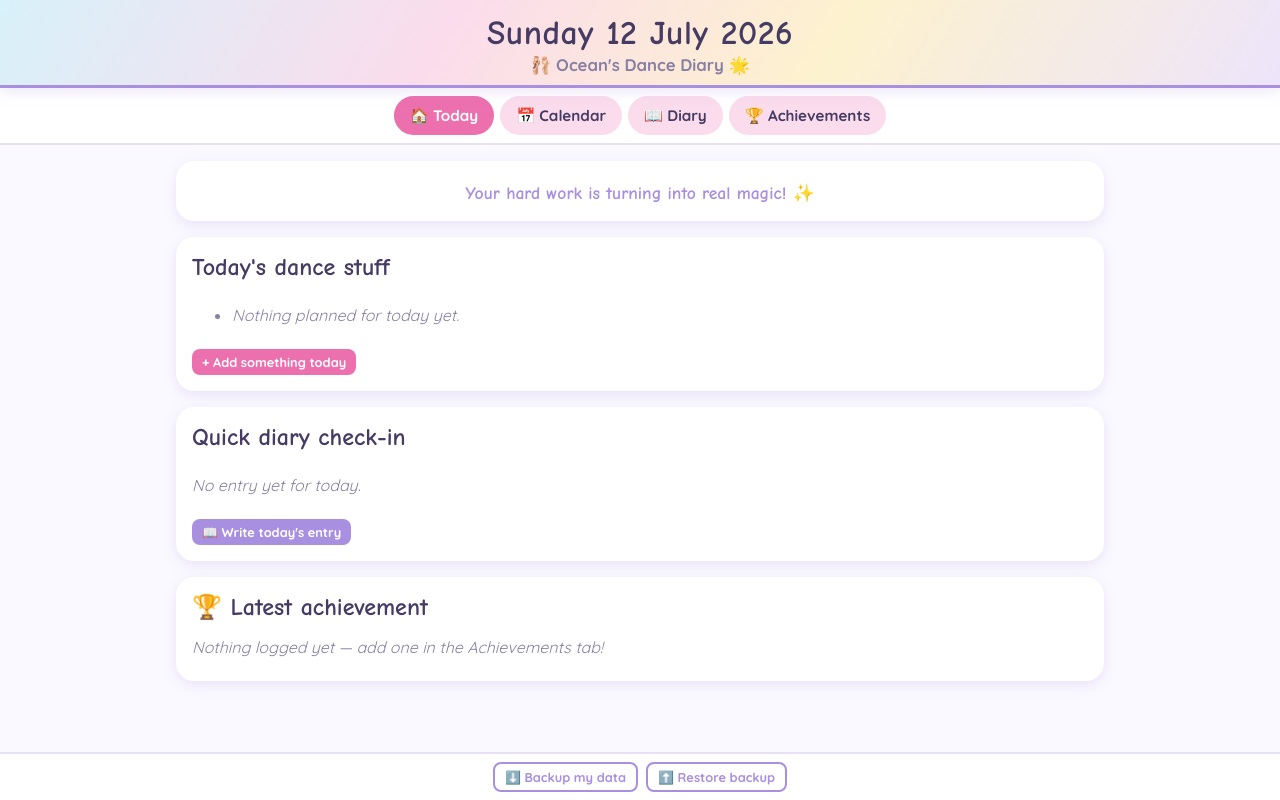
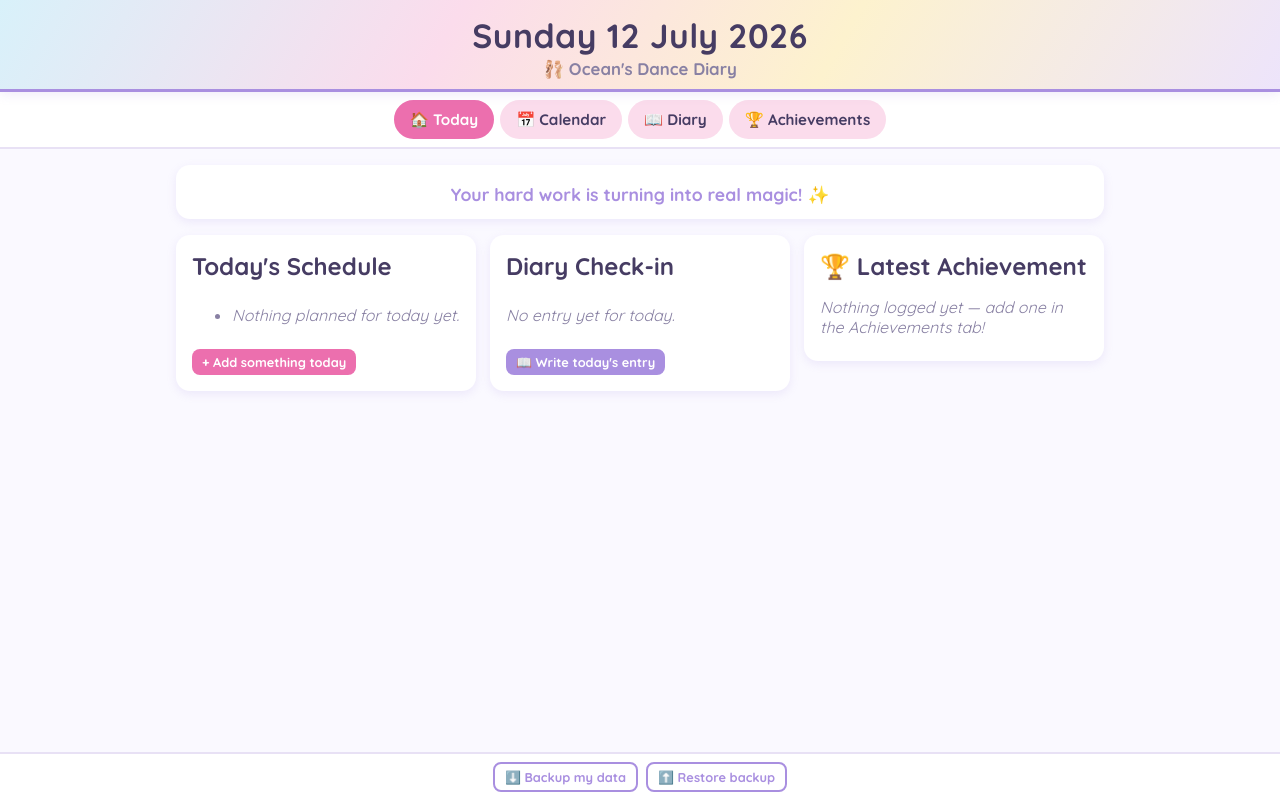
Before and after one commit to ocean-loves-dance/ocean-loves-dance.github.io, a plain HTML site: page index.html in a window 1280 px wide. Drawn offline with Linux system fonts and the light colour scheme.

Commit message:
Add files via upload

```diff
--- a/index.html
+++ b/index.html
@@ -24,8 +24,8 @@
   --blue:#57b8de;
   --blue-light:#d8f1fa;
   --line:#e8e1f5;
-  --shadow:0 4px 14px rgba(169,143,224,0.20);
-  --radius:18px;
+  --shadow:0 3px 10px rgba(169,143,224,0.16);
+  --radius:14px;
 }
 @media (prefers-color-scheme: dark){
   :root{
@@ -45,6 +45,38 @@
     --shadow:0 4px 14px rgba(0,0,0,0.45);
   }
 }
+:root[data-theme="dark"]{
+  --bg:#221e33;
+  --card-bg:#2e2a47;
+  --ink:#f1edfb;
+  --ink-soft:#b6add1;
+  --pink:#f485bc;
+  --pink-light:#4a2f45;
+  --purple:#bba3ea;
+  --purple-light:#3b2f55;
+  --gold:#f5ce6c;
+  --gold-light:#453a22;
+  --blue:#72c6e6;
+  --blue-light:#20404a;
+  --line:#443a5e;
+  --shadow:0 4px 14px rgba(0,0,0,0.45);
+}
+:root[data-theme="light"]{
+  --bg:#faf9ff;
+  --card-bg:#ffffff;
+  --ink:#463c63;
+  --ink-soft:#8880a3;
+  --pink:#ec6fae;
+  --pink-light:#fbdcec;
+  --purple:#a98fe0;
+  --purple-light:#ede4fb;
+  --gold:#f0c24e;
+  --gold-light:#fdf2ce;
+  --blue:#57b8de;
+  --blue-light:#d8f1fa;
+  --line:#e8e1f5;
+  --shadow:0 3px 10px rgba(169,143,224,0.16);
+}
 *{box-sizing:border-box}
 html,body{margin:0;padding:0}
 body{
@@ -55,7 +87,7 @@ body{
   padding-bottom:70px;
 }
 button,input,select,textarea{font-family:inherit;color:inherit}
-h1,h2,h3{font-family:'Comic Neue',cursive;margin:0 0 8px}
+h1,h2,h3{font-family:'Quicksand',sans-serif;font-weight:700;margin:0 0 8px}
 .app-header{
   position:sticky;top:0;z-index:20;
   background:linear-gradient(120deg,var(--blue-light) 0%,var(--pink-light) 35%,var(--gold-light) 65%,var(--purple-light) 100%);
@@ -65,7 +97,7 @@ h1,h2,h3{font-family:'Comic Neue',cursive;margin:0 0 8px}
   box-shadow:var(--shadow);
 }
 .today-date{
-  font-family:'Comic Neue',cursive;
+  font-family:'Quicksand',sans-serif;
   font-weight:700;
   font-size:clamp(1.3rem,4.5vw,2.1rem);
   color:var(--ink);
@@ -109,6 +141,14 @@ main{max-width:960px;margin:0 auto;padding:16px}
   padding:16px;
   margin-bottom:16px;
 }
+.affirmation-banner{padding:12px 16px}
+.today-grid{
+  display:grid;
+  grid-template-columns:repeat(auto-fit,minmax(220px,1fr));
+  gap:14px;
+  align-items:start;
+}
+.today-grid .card{margin-bottom:0}
 .btn{
   background:var(--purple);
   color:#fff;
@@ -144,7 +184,7 @@ main{max-width:960px;margin:0 auto;padding:16px}
 
 /* Today tab */
 .affirmation{
-  font-family:'Comic Neue',cursive;font-weight:700;font-size:1.1rem;
+  font-family:'Quicksand',sans-serif;font-weight:700;font-size:1.1rem;
   text-align:center;color:var(--purple);padding:6px 0 2px;
 }
 .today-events li,.event-chip{list-style:none}
@@ -159,7 +199,7 @@ main{max-width:960px;margin:0 auto;padding:16px}
 /* Calendar */
 .cal-subnav{display:flex;gap:8px;justify-content:center;margin-bottom:10px;flex-wrap:wrap}
 .cal-nav{display:flex;align-items:center;justify-content:center;gap:10px;margin-bottom:12px}
-.cal-nav-label{font-family:'Comic Neue',cursive;font-weight:700;font-size:1.1rem;min-width:180px;text-align:center}
+.cal-nav-label{font-family:'Quicksand',sans-serif;font-weight:700;font-size:1.1rem;min-width:180px;text-align:center}
 .week-grid{display:grid;grid-template-columns:repeat(7,1fr);gap:8px}
 @media (max-width:700px){.week-grid{grid-template-columns:1fr}}
 .day-col{background:var(--bg);border:2px solid var(--line);border-radius:12px;padding:8px;min-height:90px}
@@ -220,7 +260,7 @@ footer{
 
 <header class="app-header">
   <div class="today-date" id="todayDate"></div>
-  <div class="app-title">🩰 Ocean's Dance Diary 🌟</div>
+  <div class="app-title">🩰 Ocean's Dance Diary</div>
 </header>
 
 <nav class="tabs">
@@ -233,22 +273,24 @@ footer{
 <main>
 
   <section id="tab-today" class="tab-panel active">
-    <div class="card">
+    <div class="card affirmation-banner">
       <div class="affirmation" id="affirmation"></div>
     </div>
-    <div class="card">
-      <h2>Today's dance stuff</h2>
+    <div class="today-grid">
+      <div class="card tile">
+        <h2>Today's Schedule</h2>
         <ul id="todayEventsList"></ul>
         <button class="btn secondary small" onclick="openAddEventModal(fmtDate(new Date()))">+ Add something today</button>
       </div>
-    <div class="card">
-      <h2>Quick diary check-in</h2>
+      <div class="card tile">
+        <h2>Diary Check-in</h2>
         <p class="empty-note" id="todayDiaryStatus"></p>
         <button class="btn small" onclick="goToDiaryForToday()">📖 Write today's entry</button>
       </div>
-    <div class="card" id="recentAchieveCard">
-      <h2>🏆 Latest achievement</h2>
+      <div class="card tile" id="recentAchieveCard">
+        <h2>🏆 Latest Achievement</h2>
         <div id="recentAchieve" class="empty-note">Nothing logged yet — add one in the Achievements tab!</div>
+      </div>
     </div>
   </section>
 
@@ -553,12 +595,12 @@ function submitEventForm(e){
 }
 
 function deleteEvent(id){
-  if(!confirm('Delete this event? If it repeats weekly, all future occurrences will be removed too.')) return;
+  confirmAction('Delete this event? If it repeats weekly, all future occurrences will be removed too.', ()=>{
     events = events.filter(e=>e.id!==id);
     saveEvents();
-  closeModal();
     renderCalendar();
     renderToday();
+  });
 }
 
 /* ---------- modal ---------- */
@@ -567,6 +609,15 @@ function openModal(html){
   document.getElementById('modalOverlay').classList.remove('hidden');
 }
 function closeModal(){ document.getElementById('modalOverlay').classList.add('hidden'); }
+
+function confirmAction(message, onYes){
+  openModal(`<p>${escapeHtml(message)}</p>
+    <div style="display:flex;gap:8px;margin-top:14px">
+      <button class="btn danger small" id="confirmYesBtn">Yes, delete</button>
+      <button class="btn ghost small" onclick="closeModal()">Cancel</button>
+    </div>`);
+  document.getElementById('confirmYesBtn').onclick = ()=>{ closeModal(); onYes(); };
+}
 
 /* ---------- tabs ---------- */
 document.querySelectorAll('.tab-btn[data-tab]').forEach(btn=>{
@@ -647,7 +698,7 @@ async function submitDiaryForm(e){
   e.preventDefault();
   const editId = document.getElementById('diaryEditId').value;
   const dStr = document.getElementById('diaryDate').value;
-  const text = document.getElementById('diaryText').value.trim();
+  const text = capitalizeSentences(document.getElementById('diaryText').value.trim());
   const fileInput = document.getElementById('diaryPhoto');
   let photo = null;
   if(editId){
@@ -691,12 +742,13 @@ function editDiaryEntry(id){
 }
 
 function deleteDiaryEntry(id){
-  if(!confirm('Delete this diary entry?')) return;
+  confirmAction('Delete this diary entry?', ()=>{
     diary = diary.filter(d=>d.id!==id);
     saveDiary();
     renderDiaryList();
     renderCalendar();
     renderToday();
+  });
 }
 
 function renderDiaryList(){
@@ -735,7 +787,7 @@ function submitAchieveForm(e, cat){
   achievements[cat].push({
     id:newId(), date:f.date.value, title:f.title.value.trim(),
     placement: f.placement ? f.placement.value.trim() : '',
-    notes: f.notes.value.trim()
+    notes: capitalizeSentences(f.notes.value.trim())
   });
   saveAchievements();
   f.reset();
@@ -743,11 +795,12 @@ function submitAchieveForm(e, cat){
   renderToday();
 }
 function deleteAchieve(cat, id){
-  if(!confirm('Delete this entry?')) return;
+  confirmAction('Delete this entry?', ()=>{
     achievements[cat] = achievements[cat].filter(a=>a.id!==id);
     saveAchievements();
     renderAchievements();
     renderToday();
+  });
 }
 function renderAchieveList(elId, cat, iconFn){
   const el = document.getElementById(elId);
@@ -776,6 +829,9 @@ function exportData(){
   a.download = 'ocean-dance-diary-backup-'+fmtDate(new Date())+'.json';
   a.click();
 }
+function notify(message){
+  openModal(`<p>${escapeHtml(message)}</p><div style="margin-top:14px"><button class="btn small" onclick="closeModal()">OK</button></div>`);
+}
 function importData(e){
   const file = e.target.files[0];
   if(!file) return;
@@ -784,13 +840,14 @@ function importData(e){
     try{
       const data = JSON.parse(ev.target.result);
       if(!data.events || !data.diary || !data.achievements) throw new Error('bad format');
-      if(!confirm('This will replace all current data with the backup file. Continue?')) return;
+      confirmAction('This will replace all current data with the backup file. Continue?', ()=>{
         events = data.events; diary = data.diary; achievements = data.achievements;
         saveEvents(); saveDiary(); saveAchievements();
         renderCalendar(); renderDiaryList(); renderAchievements(); renderToday();
-      alert('Backup restored!');
+        notify('Backup restored!');
+      });
     }catch(err){
-      alert('Sorry, that file could not be read as a backup.');
+      notify('Sorry, that file could not be read as a backup.');
     }
   };
   reader.readAsText(file);
@@ -798,6 +855,9 @@ function importData(e){
 }
 
 /* ---------- utils ---------- */
+function capitalizeSentences(str){
+  return str.replace(/(^\s*[a-z]|[.!?]\s+[a-z])/g, match => match.toUpperCase());
+}
 function escapeHtml(str){
   const d = document.createElement('div');
   d.textContent = str;
```
Lines whose indentation alone changed are shown as unchanged.
